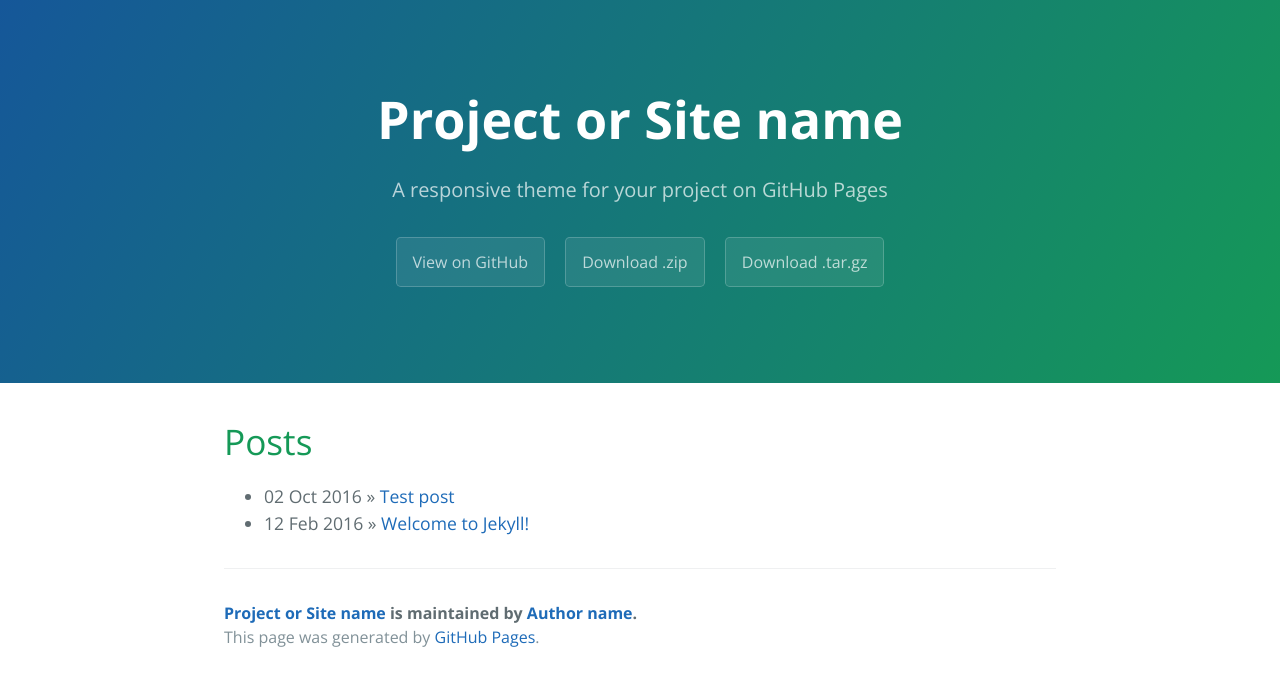
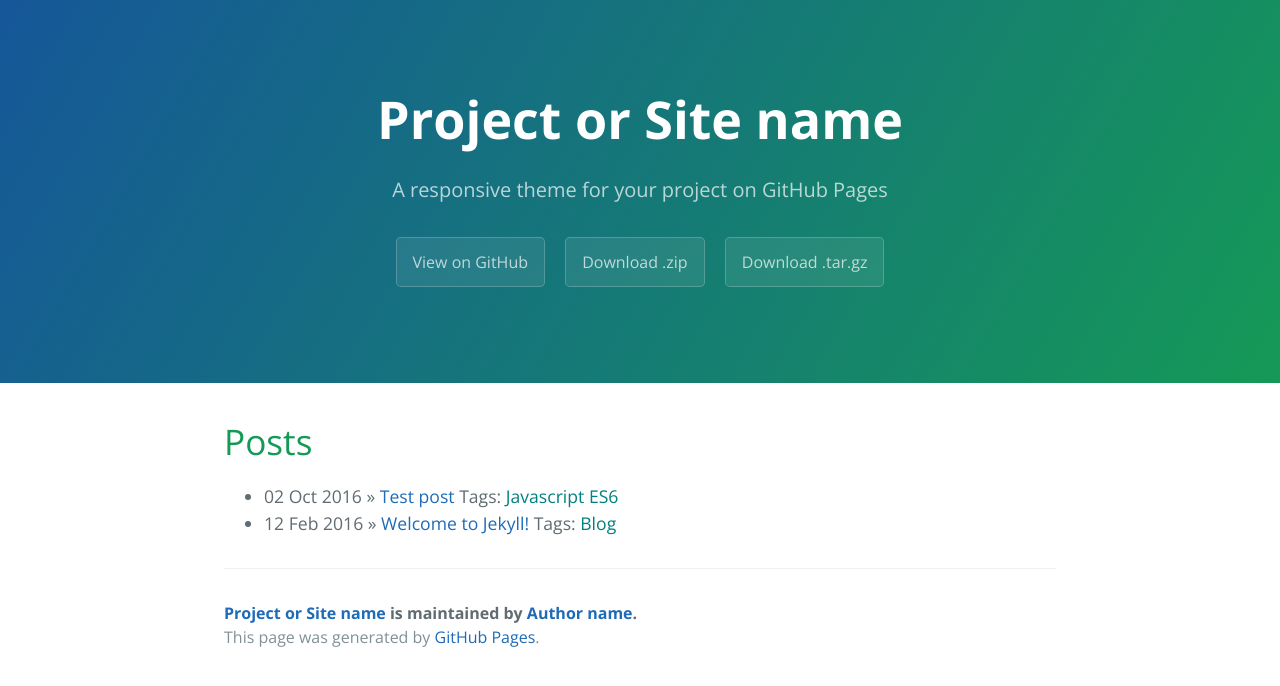
Before and after one commit to dlvx/dlvx.blog, a Jekyll site: the page built from index.html, in a window 1280 px wide. Shown: the top 686 px of the page. Built offline with Jekyll 4.4.1, drawn with Linux system fonts in a browser that asks for light colours; the list of posts is cut into pages by our own code.

Commit message:
Setting up blog

```diff
--- a/_config.yml
+++ b/_config.yml
@@ -3,6 +3,8 @@ title:        Project or Site name
 tagline:      A responsive theme for your project on GitHub Pages
 baseurl:      ""
 paginate:     1
+include:      ["_pages"]
+permalink:    /:title/
 
 # About/contact
 author:
--- a/_includes/head.html
+++ b/_includes/head.html
@@ -6,4 +6,5 @@
   <link rel="stylesheet" href="{{ site.baseurl }}/css/normalize.css">
   <link href='https://fonts.googleapis.com/css?family=Open+Sans:400,700' rel='stylesheet' type='text/css'>
   <link rel="stylesheet" href="{{ site.baseurl }}/css/cayman.css">
+  <link rel="stylesheet" href="{{ site.baseurl }}/css/custom.css">
 </head>
--- /dev/null
+++ b/_pages/about/index.html
@@ -0,0 +1,5 @@
+---
+layout: default
+permalink: "/about/"
+---
+<div>About</div>
--- a/_posts/2016-02-12-sample-content.markdown
+++ b/_posts/2016-02-12-sample-content.markdown
@@ -1,8 +1,10 @@
 ---
-layout: default
+layout: post
 title:  "Welcome to Jekyll!"
 date:   2016-02-12 17:50:00
 categories: main
+tags:
+- Blog
 ---
 
 You'll find this post in your `_posts` directory - edit this post and re-build (or run with the `-w` switch) to see your changes!
--- a/_posts/2017-10-02-test.markdown
+++ b/_posts/2017-10-02-test.markdown
@@ -1,8 +1,11 @@
 ---
-layout: default
+layout: post
 title:  "Test post"
 date:   2016-10-02 16:22:00
 categories: main
+tags:
+- Javascript
+- ES6
 ---
 
 This is a test
--- /dev/null
+++ b/css/custom.css
@@ -0,0 +1,3 @@
+.tag {
+    color: #008080;
+}
--- a/index.html
+++ b/index.html
@@ -7,7 +7,14 @@ title: {{ site.name }}
   <h1>Posts</h1>
   <ul class="posts">
     {% for post in site.posts %}
-      <li><span>{{ post.date | date_to_string }}</span> &raquo; <a href="{{ site.baseurl }}{{ post.url }}">{{ post.title }}</a></li>
+      <li>
+        <span>{{ post.date | date_to_string }}</span> &raquo; <a href="{{ site.baseurl }}{{ post.url }}">{{ post.title }}</a>
+        <span>Tags:
+            {% for tag in post.tags %}
+            <span class="tag">{{tag}}</span>
+          {% endfor %}
+        </span>
+      </li>
     {% endfor %}
   </ul>
 </div>
```
Also changed, not shown: _layouts/post.html (+10 -3 lines).
